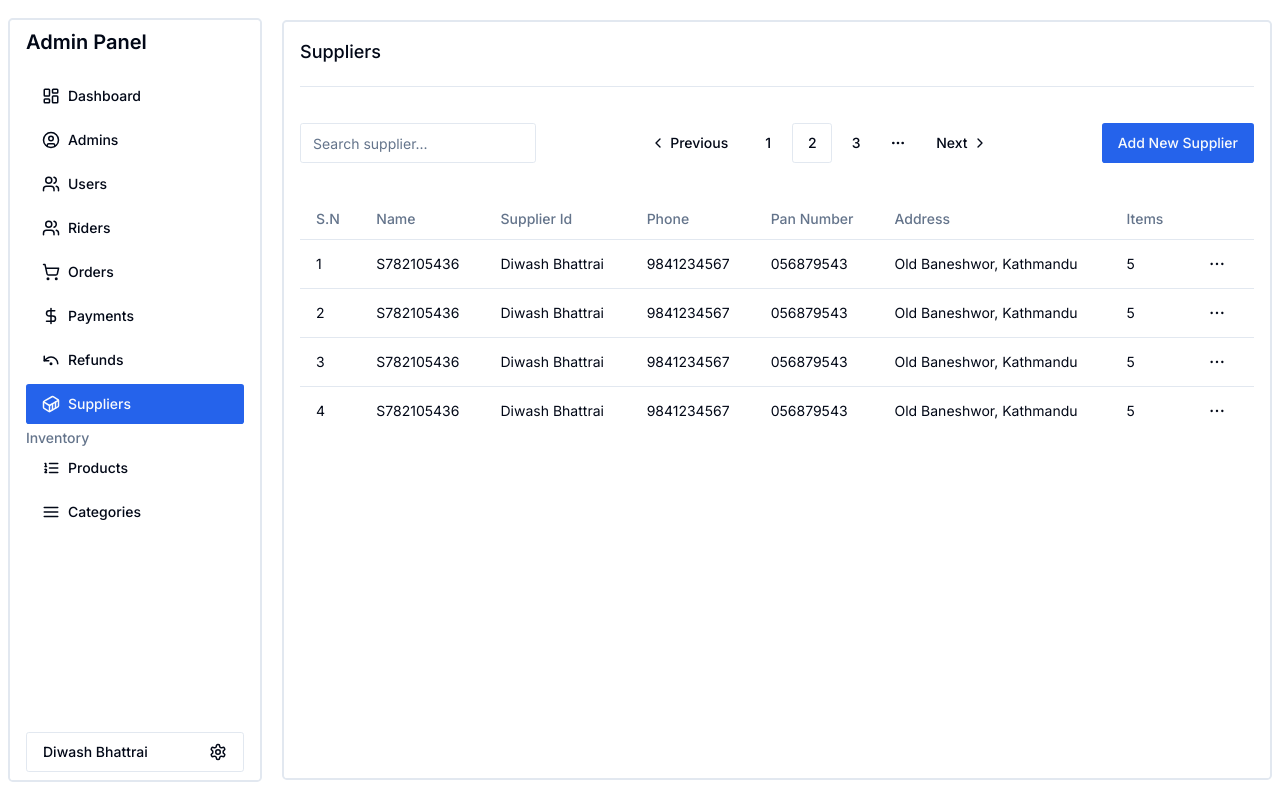
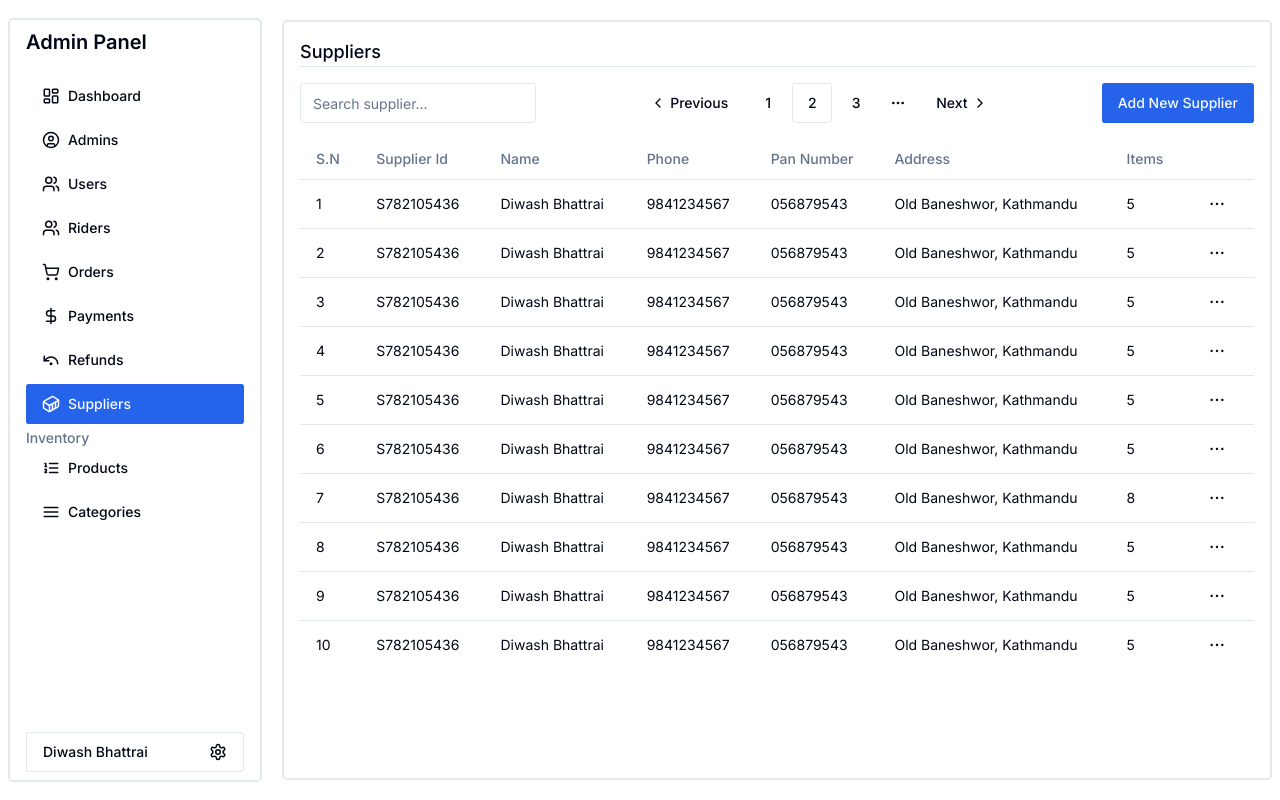
Before and after one commit to anil0403/mojo-admin, a Next.js app: page /suppliers in a window 1280 px wide. Built offline with nearby package versions, Linux system fonts and the light colour scheme.

Commit message:
supplier id updated

```diff
--- a/app/(route)/(routes)/suppliers/page.tsx
+++ b/app/(route)/(routes)/suppliers/page.tsx
@@ -6,7 +6,7 @@ import TablePagination from "@/components/pagination/Pagination";
 import { TableDemo } from "@/components/table/suppliers/table";
 const SuppliersPage = () => {
   return (
-    <div className="flex flex-col gap-5">
+    <div className="flex flex-col">
       <h1 className="text-lg font-medium ">Suppliers</h1>
       <Separator />
       <div className="py-4 flex items-center  justify-between">
--- a/components/table/suppliers/cell-action.tsx
+++ b/components/table/suppliers/cell-action.tsx
@@ -2,7 +2,6 @@
 import React from "react";
 import {
   DropdownMenu,
-  DropdownMenuCheckboxItem,
   DropdownMenuContent,
   DropdownMenuItem,
   DropdownMenuLabel,
@@ -29,7 +28,7 @@ const CellAction = ({ supplier }: CellActionProps) => {
       <DropdownMenuContent align="end">
         <DropdownMenuLabel>Actions</DropdownMenuLabel>
         <DropdownMenuItem
-          onClick={() => navigator.clipboard.writeText(supplier?.id)}
+          onClick={() => navigator.clipboard.writeText(supplier?.supplier_id)}
         >
           Copy Supplier Id
         </DropdownMenuItem>
--- a/components/table/suppliers/table.tsx
+++ b/components/table/suppliers/table.tsx
@@ -14,42 +14,102 @@ const suppliers = [
   {
     id: "1",
     name: "Diwash Bhattrai",
-    supplier_id : "S782105436",
+    supplier_id: "S782105436",
     phone: "9841234567",
     address: "Old Baneshwor, Kathmandu",
     email: "bhattraidiwash@gmail.com",
     pan: "056879543",
-    items : "5"
+    items: "5",
   },
   {
     id: "2",
     name: "Diwash Bhattrai",
-    supplier_id : "S782105436",
+    supplier_id: "S782105436",
     phone: "9841234567",
     address: "Old Baneshwor, Kathmandu",
     email: "bhattraidiwash@gmail.com",
     pan: "056879543",
-    items : "5"
+    items: "5",
   },
   {
     id: "3",
     name: "Diwash Bhattrai",
-    supplier_id : "S782105436",
+    supplier_id: "S782105436",
     phone: "9841234567",
     address: "Old Baneshwor, Kathmandu",
     email: "bhattraidiwash@gmail.com",
     pan: "056879543",
-    items : "5"
+    items: "5",
   },
   {
     id: "4",
     name: "Diwash Bhattrai",
-    supplier_id : "S782105436",
+    supplier_id: "S782105436",
     phone: "9841234567",
     address: "Old Baneshwor, Kathmandu",
     email: "bhattraidiwash@gmail.com",
     pan: "056879543",
-    items : "5"
+    items: "5",
+  },
+  {
+    id: "5",
+    name: "Diwash Bhattrai",
+    supplier_id: "S782105436",
+    phone: "9841234567",
+    address: "Old Baneshwor, Kathmandu",
+    email: "bhattraidiwash@gmail.com",
+    pan: "056879543",
+    items: "5",
+  },
+  {
+    id: "6",
+    name: "Diwash Bhattrai",
+    supplier_id: "S782105436",
+    phone: "9841234567",
+    address: "Old Baneshwor, Kathmandu",
+    email: "bhattraidiwash@gmail.com",
+    pan: "056879543",
+    items: "5",
+  },
+  {
+    id: "7",
+    name: "Diwash Bhattrai",
+    supplier_id: "S782105436",
+    phone: "9841234567",
+    address: "Old Baneshwor, Kathmandu",
+    email: "bhattraidiwash@gmail.com",
+    pan: "056879543",
+    items: "8",
+  },
+  {
+    id: "8",
+    name: "Diwash Bhattrai",
+    supplier_id: "S782105436",
+    phone: "9841234567",
+    address: "Old Baneshwor, Kathmandu",
+    email: "bhattraidiwash@gmail.com",
+    pan: "056879543",
+    items: "5",
+  },
+  {
+    id: "9",
+    name: "Diwash Bhattrai",
+    supplier_id: "S782105436",
+    phone: "9841234567",
+    address: "Old Baneshwor, Kathmandu",
+    email: "bhattraidiwash@gmail.com",
+    pan: "056879543",
+    items: "5",
+  },
+  {
+    id: "10",
+    name: "Diwash Bhattrai",
+    supplier_id: "S782105436",
+    phone: "9841234567",
+    address: "Old Baneshwor, Kathmandu",
+    email: "bhattraidiwash@gmail.com",
+    pan: "056879543",
+    items: "5",
   },
 ];
 
@@ -60,14 +120,13 @@ export function TableDemo() {
       <TableHeader>
         <TableRow>
           <TableHead>S.N</TableHead>
+          <TableHead>Supplier Id</TableHead>
           <TableHead>Name</TableHead>
-          <TableHead>Supplier Id</TableHead>
           <TableHead>Phone</TableHead>
           {/* <TableHead>Email</TableHead> */}
           <TableHead>Pan Number</TableHead>
           <TableHead>Address</TableHead>
           <TableHead>Items</TableHead>
-
         </TableRow>
       </TableHeader>
       <TableBody>
```
